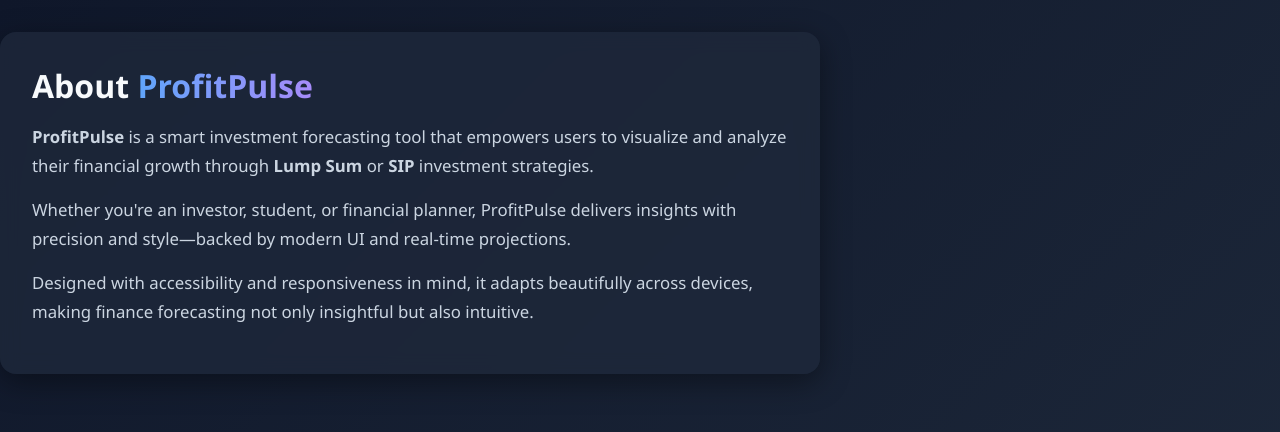
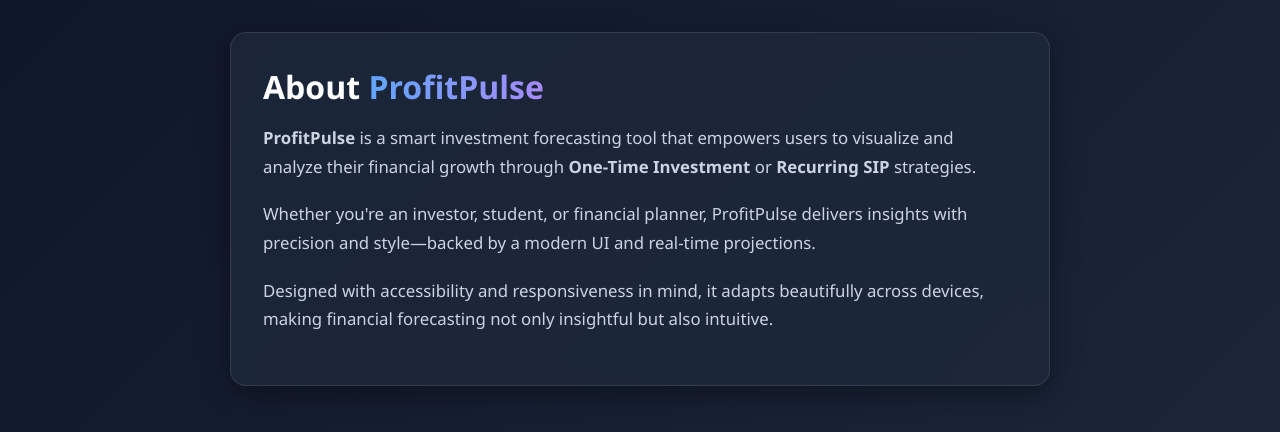
Before and after one commit to KALEESWARANS-CYBER00/ProfitPulse, a React (Vite) app: page /about in a window 1280 px wide. Shown: the top 432 px of the page. Built offline with nearby package versions, Linux system fonts and the light colour scheme; the HTML template or start-up script is replaced by a standard one.

Commit message:
page: refine About page content and styling

```diff
--- a/src/pages/About.jsx
+++ b/src/pages/About.jsx
@@ -4,13 +4,13 @@
   <div className="about-section">
     <h2>About <span className="highlight">ProfitPulse</span></h2>
     <p>
-      <strong>ProfitPulse</strong> is a smart investment forecasting tool that empowers users to visualize and analyze their financial growth through <strong>Lump Sum</strong> or <strong>SIP</strong> investment strategies.
+      <strong>ProfitPulse</strong> is a smart investment forecasting tool that empowers users to visualize and analyze their financial growth through <strong>One-Time Investment</strong> or <strong>Recurring SIP</strong> strategies.
     </p>
     <p>
-      Whether you're an investor, student, or financial planner, ProfitPulse delivers insights with precision and style—backed by modern UI and real-time projections.
+      Whether you're an investor, student, or financial planner, ProfitPulse delivers insights with precision and style—backed by a modern UI and real-time projections.
     </p>
     <p>
-      Designed with accessibility and responsiveness in mind, it adapts beautifully across devices, making finance forecasting not only insightful but also intuitive.
+      Designed with accessibility and responsiveness in mind, it adapts beautifully across devices, making financial forecasting not only insightful but also intuitive.
     </p>
   </div>
 );
--- a/src/pages/about.css
+++ b/src/pages/about.css
@@ -1,66 +1,81 @@
 .highlight {
-  background: linear-gradient(90deg, #60a5fa, #a78bfa);
+  background: linear-gradient(90deg, #4facfe, #00f2fe);
   -webkit-background-clip: text;
   -webkit-text-fill-color: transparent;
   font-weight: 800;
 }
 
 .about-section {
-  background: rgba(30, 41, 59, 0.85);
-  color: #f8fafc;
-  padding: 2rem;
-  margin-top: 2rem;
-  border-radius: 16px;
-  max-width: 820px;
-  width: 100%;
-  box-shadow: 0 8px 30px rgba(0, 0, 0, 0.45);
-  backdrop-filter: blur(10px);
+  background: rgba(17, 24, 39, 0.7);
+  color: #f1f5f9;
+  padding: 2.5rem;
+  margin: 3rem auto 0;
+  border-radius: 20px;
+  max-width: 900px;
+  width: 95%;
+  box-shadow: 0 12px 40px rgba(0, 0, 0, 0.5);
+  backdrop-filter: blur(12px) saturate(160%);
+  border: 1px solid rgba(255, 255, 255, 0.1);
   text-align: left;
-  transition: transform 0.3s ease;
+  animation: fadeInUp 0.6s ease-out;
+  transition: transform 0.3s ease, box-shadow 0.3s ease;
 }
 
 .about-section:hover {
-  transform: translateY(-4px);
+  transform: translateY(-6px);
+  box-shadow: 0 16px 50px rgba(0, 0, 0, 0.6);
 }
 
 .about-section h2 {
-  font-size: 2rem;
-  margin-bottom: 1.25rem;
-  font-weight: 700;
+  font-size: 2.2rem;
+  margin-bottom: 1.5rem;
+  font-weight: 800;
+  color: #ffffff;
 }
 
 .about-section p {
-  font-size: 1.1rem;
-  line-height: 1.75;
-  color: #cbd5e1;
-  margin-bottom: 1rem;
+  font-size: 1.15rem;
+  line-height: 1.85;
+  color: #e2e8f0;
+  margin-bottom: 1.2rem;
+  font-weight: 400;
 }
 
-/* Responsive adjustments */
+@keyframes fadeInUp {
+  from {
+    opacity: 0;
+    transform: translateY(20px);
+  }
+  to {
+    opacity: 1;
+    transform: translateY(0);
+  }
+}
+
 @media (max-width: 768px) {
+  .about-section {
+    padding: 2rem;
+  }
+
+  .about-section h2 {
+    font-size: 1.9rem;
+  }
+
+  .about-section p {
+    font-size: 1.05rem;
+  }
+}
+
+@media (max-width: 480px) {
   .about-section {
     padding: 1.5rem;
   }
 
   .about-section h2 {
-    font-size: 1.7rem;
+    font-size: 1.6rem;
   }
 
   .about-section p {
-    font-size: 1rem;
+    font-size: 0.98rem;
   }
 }
-
-@media (max-width: 480px) {
-  .about-section {
-    padding: 1rem;
-  }
-
-  .about-section h2 {
-    font-size: 1.5rem;
-  }
-
-  .about-section p {
-    font-size: 0.95rem;
-  }
-}
```
